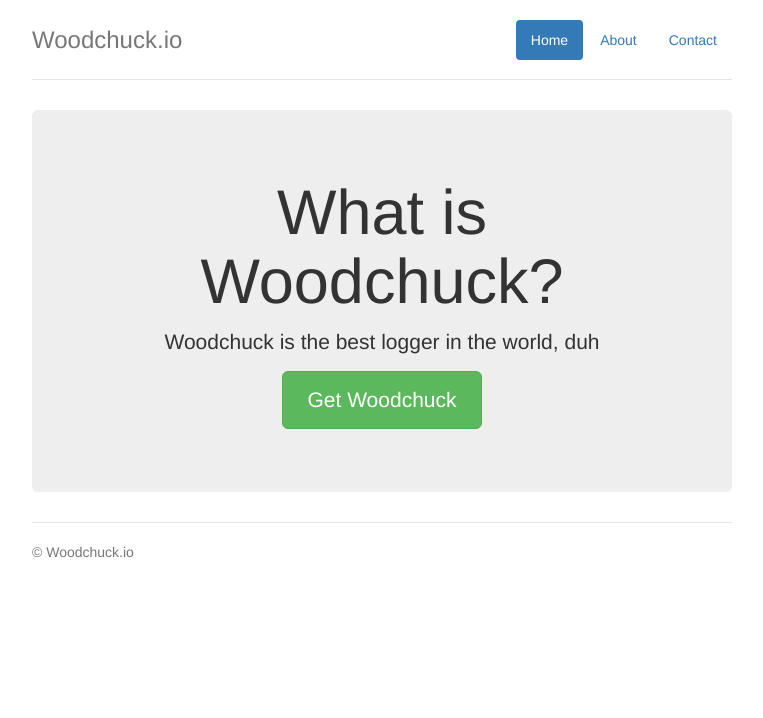
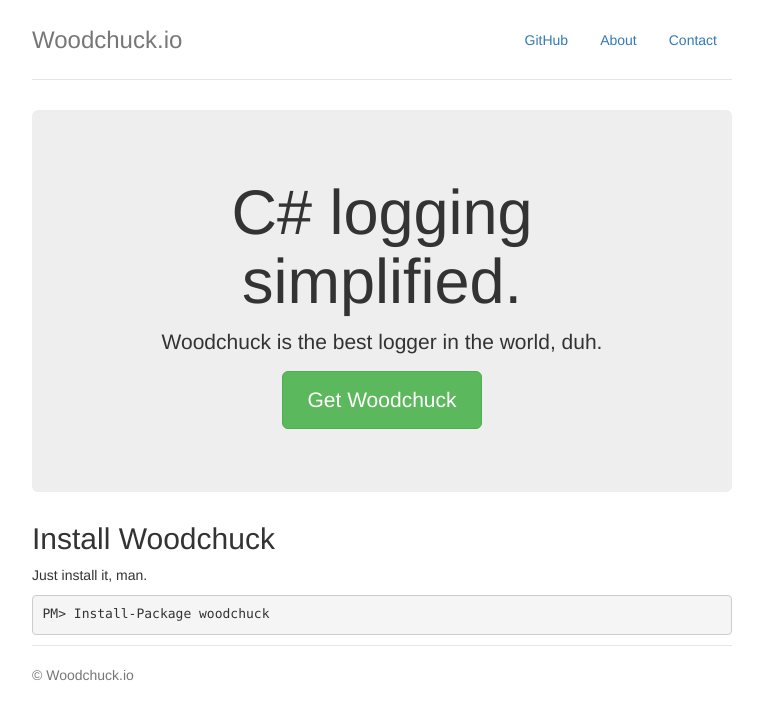
Before and after one commit to sjasperse/woodchuck-website, a website: page app/index.html in a window 1280 px wide. Shown: the whole page, without its empty margins (258-1021 px from the left). Drawn offline with nearby package versions, Linux system fonts and the light colour scheme; some packages are replaced by stand-ins of ours; files that its build step writes are made by us from their sources.

Commit message:
Messing around

```diff
--- a/app/index.html
+++ b/app/index.html
@@ -24,9 +24,9 @@
     <div class="container">
       <div class="header">
         <ul class="nav nav-pills pull-right">
-          <li class="active"><a ng-href="#">Home</a></li>
+          <li><a ng-href="https://github.com/sjasperse/woodchuck-website">GitHub</a></li>
           <li><a ng-href="#/about">About</a></li>
-          <li><a ng-href="#">Contact</a></li>
+          <li><a ng-href="#/contact">Contact</a></li>
         </ul>
         <h3 class="text-muted">Woodchuck.io</h3>
       </div>
--- a/app/views/main.html
+++ b/app/views/main.html
@@ -1,5 +1,13 @@
 <div class="jumbotron">
-  <h1>What is Woodchuck?</h1>
-  <p class="lead">Woodchuck is the best logger in the world, duh</p>
-  <p><a class="btn btn-lg btn-success" href="#/get-started">Get Woodchuck</a></p>
+  <div class="container">
+    <h1>C# logging simplified.</h1>
+    <p class="lead">Woodchuck is the best logger in the world, duh.</p>
+    <p><a class="btn btn-lg btn-success" href="#/get-started">Get Woodchuck</a></p>
+  </div>
 </div>
+  <div>
+    <h2>Install Woodchuck</h2>
+    <p>Just install it, man.</p>
+    <pre><code><span>PM> </span>Install-Package woodchuck</code></pre>
+
+</div>
```
